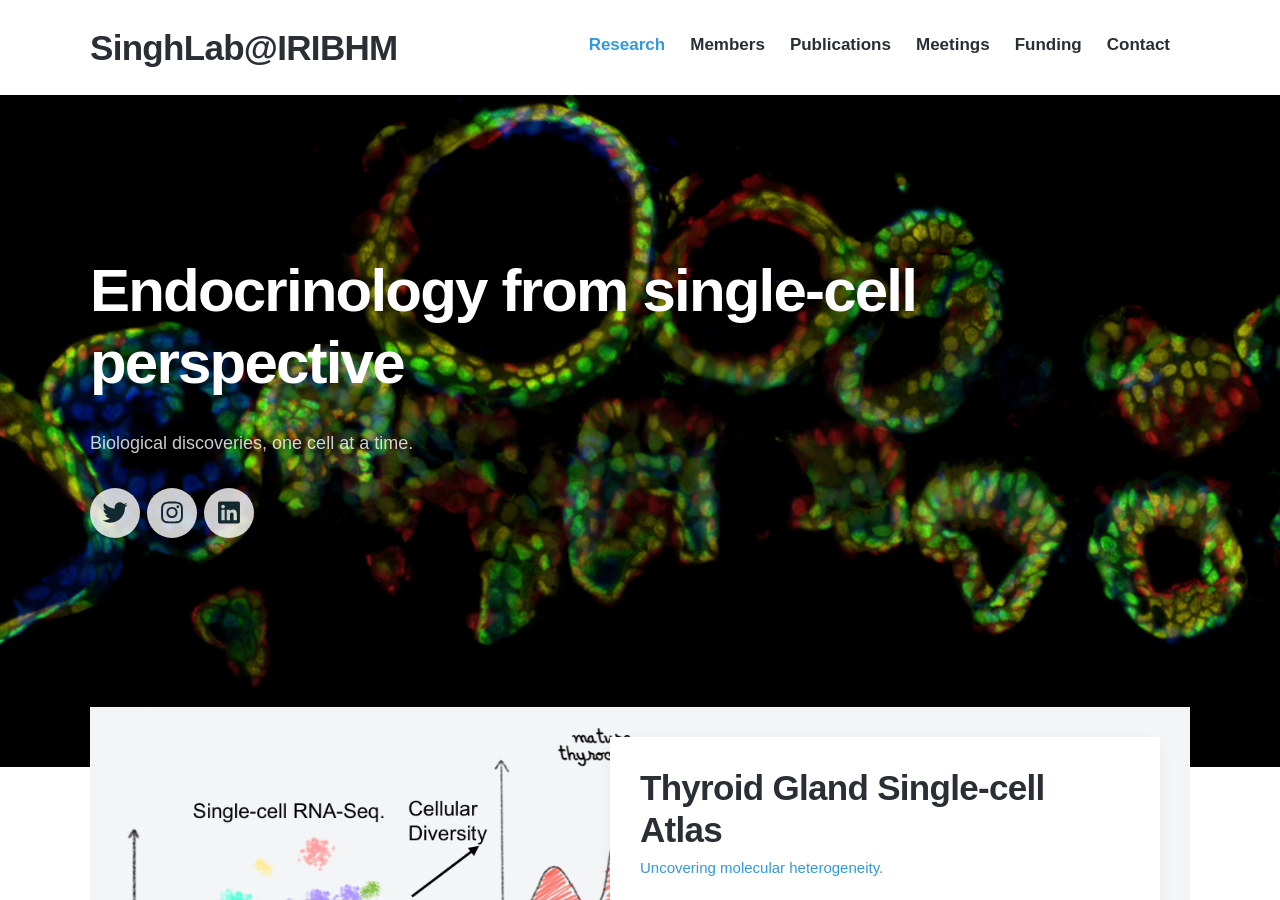
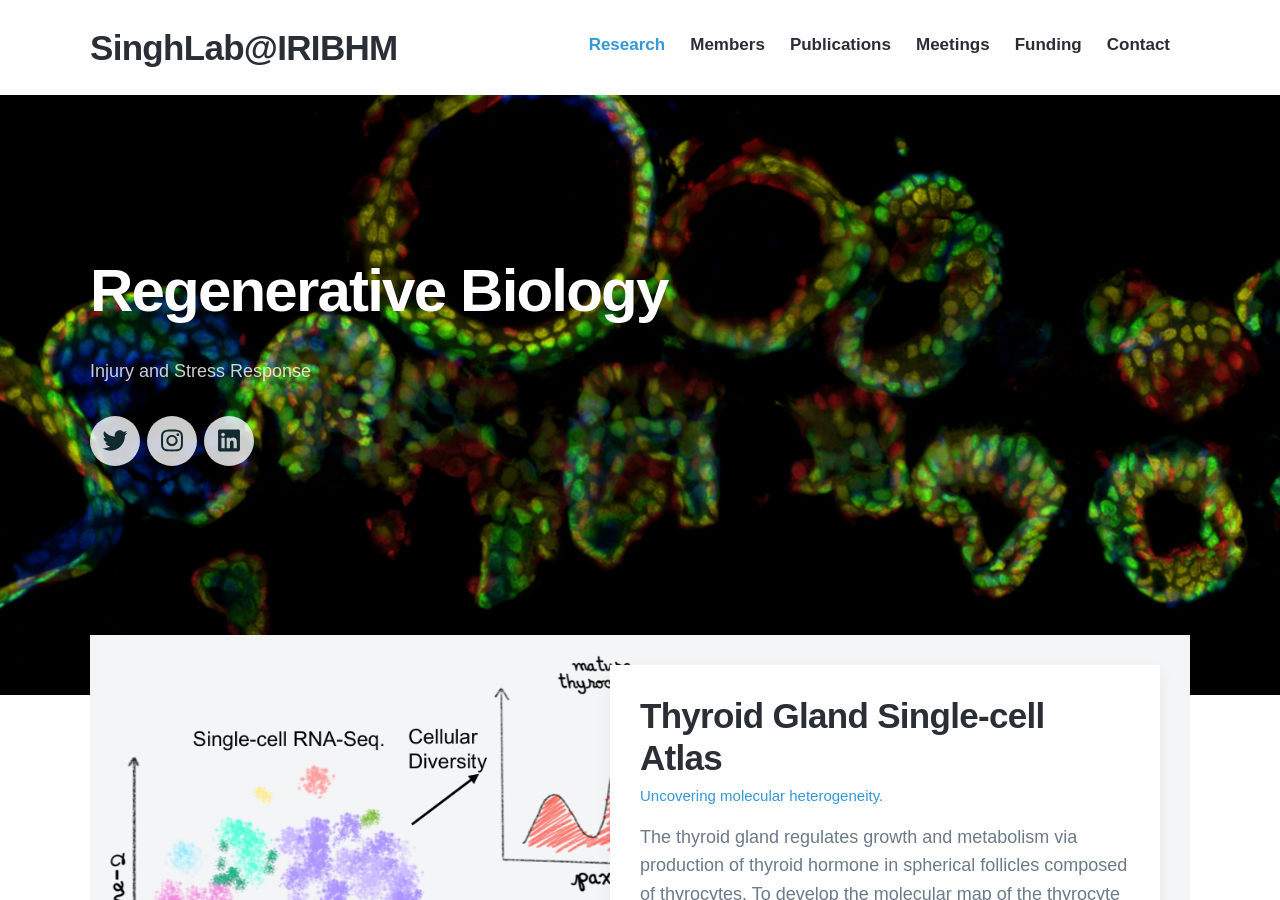
Before and after one commit to sumeetpalsingh/sumeetpalsingh.github.io, a Jekyll site: the page built from index.html, in a window 1280 px wide and 900 px high. Built offline with Jekyll 4.4.1, drawn with Linux system fonts in a browser that asks for light colours; nearby versions of some CDN libraries; some web fonts are replaced.

Commit message:
Update index.html

```diff
--- a/index.html
+++ b/index.html
@@ -1,7 +1,7 @@
 ---
 layout: default
-title: Single-cell Endocrinology
-description: Endocrinology from single-cell perspective.
+title: Regenerative Biology
+description: Injury and Stress Response
 featured_image: /images/demo/home2.jpg
 ---
 
@@ -13,8 +13,8 @@ featured_image: /images/demo/home2.jpg
 
 	<div class="wrap">
 
-		<h1>Endocrinology from single-cell perspective</h1>
-		<p>Biological discoveries, one cell at a time.</p>
+		<h1>Regenerative Biology</h1>
+		<p>Injury and Stress Response</p>
 
 		{% include socials.html %}
 
```
